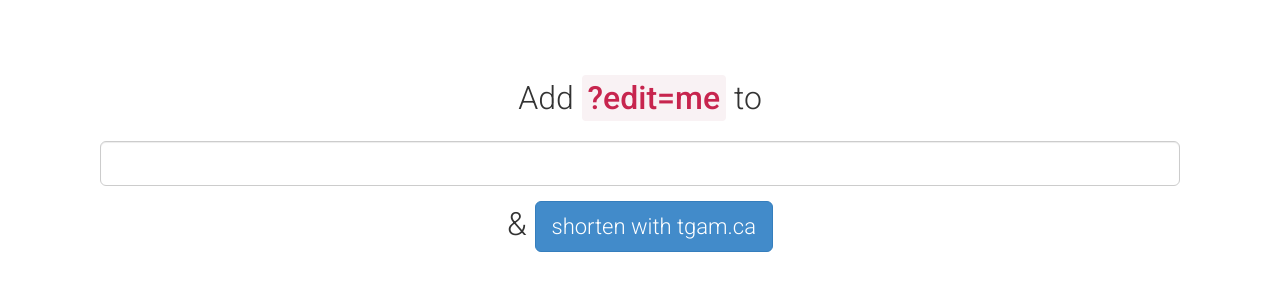
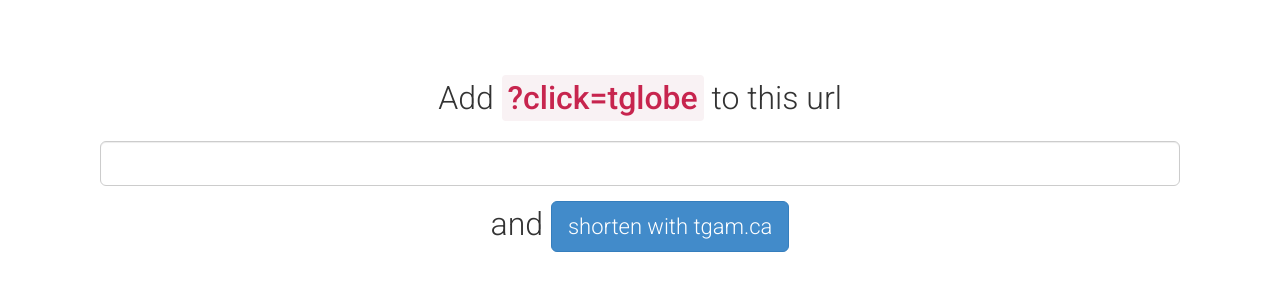
Before and after one commit to gmacgregor/smallfry, a plain HTML site: page index.html in a window 1280 px wide. Drawn offline with nearby package versions, Linux system fonts and the light colour scheme.

Commit message:
changed default path

```diff
--- a/index.html
+++ b/index.html
@@ -18,7 +18,7 @@
 
 <div class="jumbotron text-center">
   <div class="js-messaging"></div>
-  <p class="lead">Add <code></code><button class="btn btn-primary btn-ok hidden">Ok</button> to</p>
+  <p class="lead">Add <code></code><button class="btn btn-primary btn-ok hidden">Ok</button> to this url</p>
   <form class="form-horizontal" role="form">
     <div class="form-group">
       <label for="url" class="col-sm-2 control-label hidden">URL</label>
@@ -35,7 +35,7 @@
     </div>
     <div class="form-group">
       <!-- <div class="col-sm-offset-2 col-sm-10"> -->
-        <p class="lead">&amp; <button type="submit" class="btn btn-lg btn-primary btn-shorten">shorten with tgam.ca</button></p>
+        <p class="lead">and <button type="submit" class="btn btn-lg btn-primary btn-shorten">shorten with tgam.ca</button></p>
       <!-- </div> -->
     </div>
   </form>
--- a/shortener.js
+++ b/shortener.js
@@ -5,7 +5,7 @@
 
 var module = {};
 var api = 'http://tgam.ca/shorten/json/',
-  defaultPath = '?edit=me',
+  defaultPath = '?click=tglobe',
   store = exports.localStorage,
   storeKey = 'tgamca:shorten';
 
```
